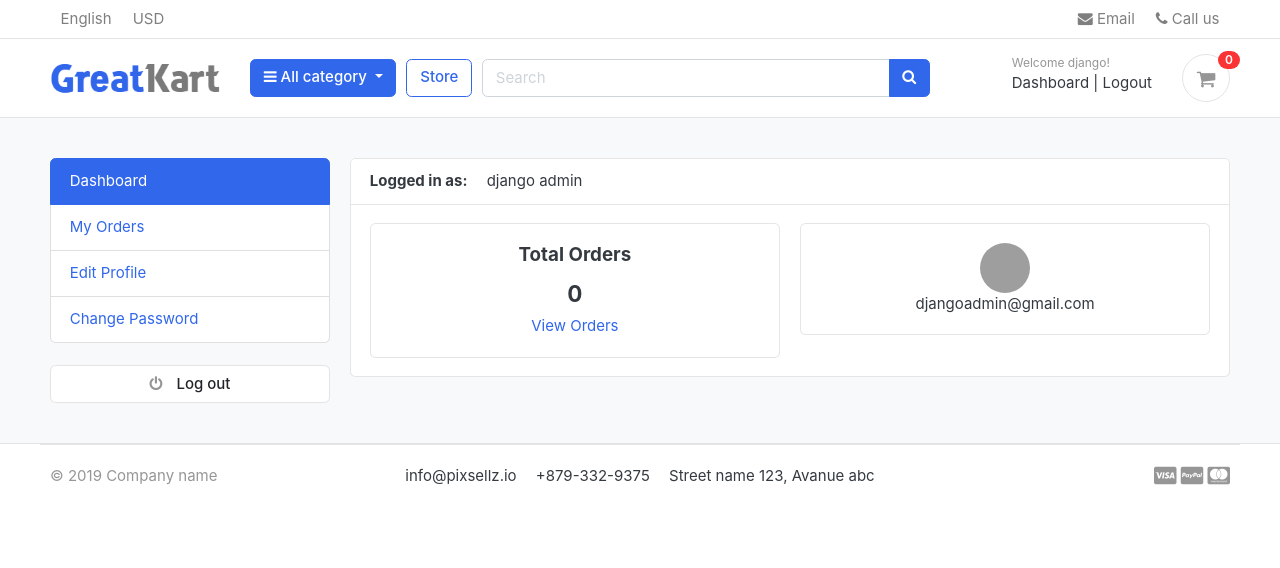
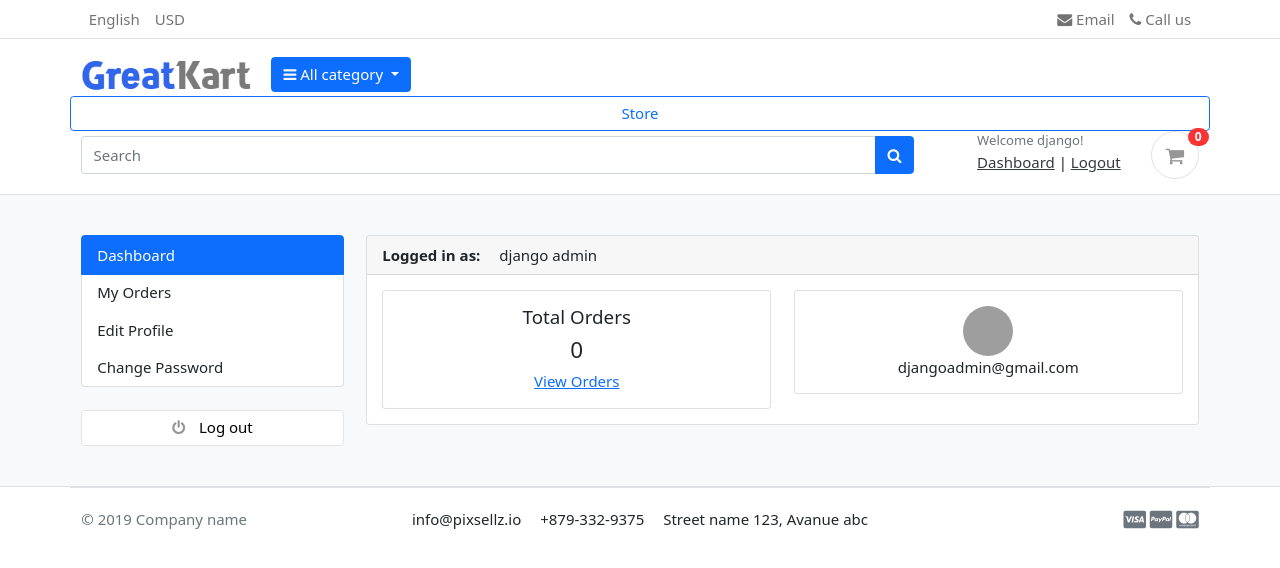
Before and after one commit to Ahsan280/ecommerceGit, a Django app: page /accounts/ in a window 1280 px wide. Shown: the top 568 px of the page. Run offline with Django 4.2, Linux system fonts and the light colour scheme; a user stored in the database is signed in; data comes from the database, SQL or seed files in the repository; some libraries are stand-ins or nearby versions; some web fonts are replaced; grey boxes are pictures that could not be loaded.

Commit message:
static and media included_5

```diff
--- a/templates/base.html
+++ b/templates/base.html
@@ -20,6 +20,8 @@
 
 <!-- Font awesome 5 -->
 <link href="{% static 'fonts/fontawesome/css/all.min.css' %}" type="text/css" rel="stylesheet">
+    <link href="https://stackpath.bootstrapcdn.com/bootstrap/5.1.3/css/bootstrap.min.css" rel="stylesheet">
+    <link href="https://cdnjs.cloudflare.com/ajax/libs/font-awesome/5.15.4/css/all.min.css" rel="stylesheet">
 
 <!-- custom style -->
     <link href="{% static 'css/ui.css' %}" rel="stylesheet" type="text/css"/>
@@ -44,6 +46,8 @@
 </head>
 <body>
 {% include 'includes/navbar.html' %}
+<script src="https://stackpath.bootstrapcdn.com/bootstrap/5.1.3/js/bootstrap.bundle.min.js"></script>
+
 {% block content %}
 
 {% endblock %}
```
